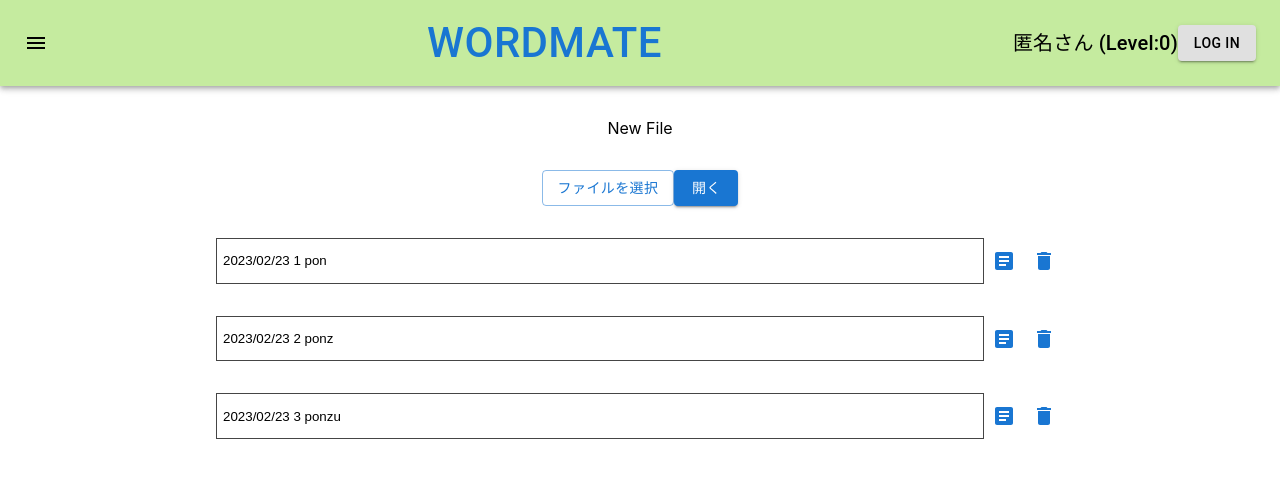
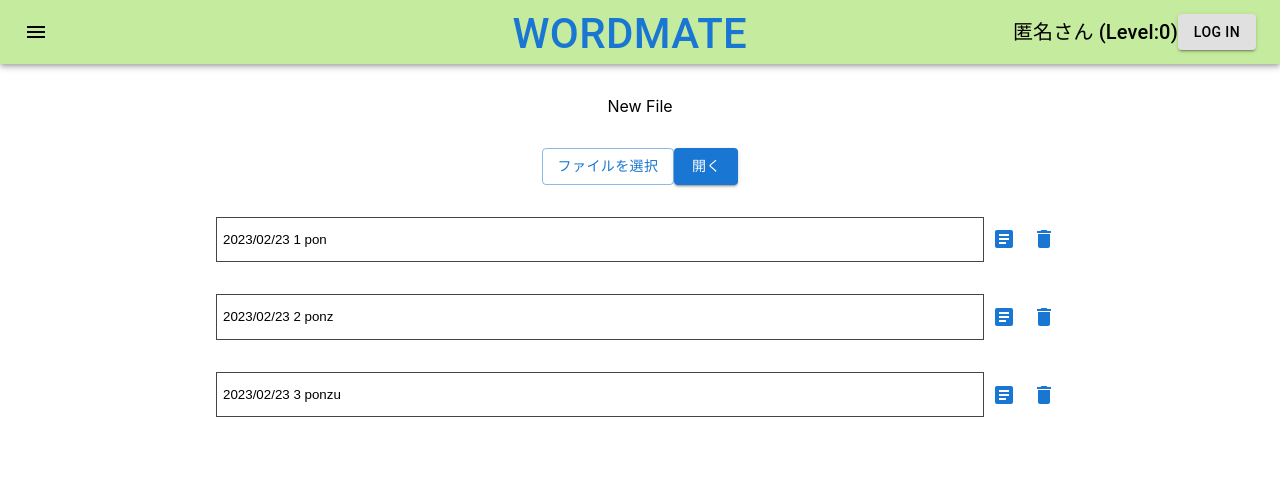
Before and after one commit to O-tips/hackU2023sp, a React (Create React App) app: page / in a window 1280 px wide. Shown: the top 478 px of the page. Built offline with nearby package versions, Linux system fonts and the light colour scheme.

Commit message:
タイトルの文字を中央揃え

```diff
--- a/src/Header.css
+++ b/src/Header.css
@@ -7,4 +7,8 @@
 
 .title{
     font-size: 3em;
+    position: absolute;
+    left: 0;
+    right: 0;
+    margin: auto;
 }
```
